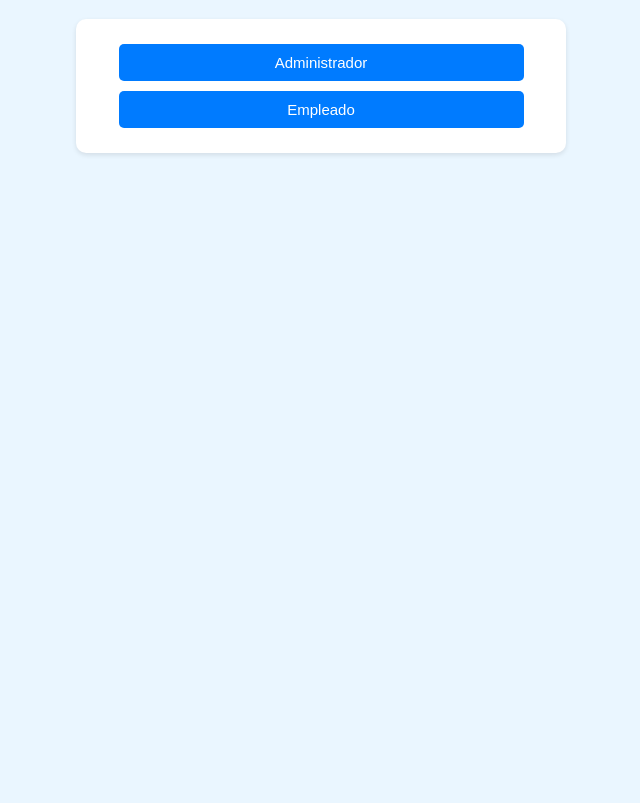
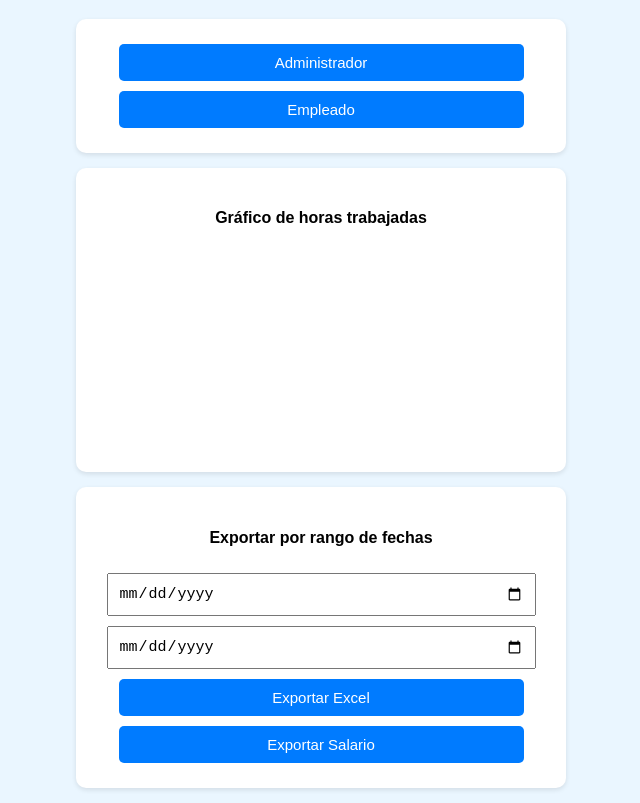
Before and after one commit to Polandent223/PoladentSistema, a plain HTML site: page index.html in a window 1280 px wide. Shown: the part 90-893 px from the top of the page, without its empty margins (319-959 px from the left). Before the commit the page ends 800 px from the top, so only its background shows below. Drawn offline with nearby package versions, Linux system fonts and the light colour scheme; no server answers.

Commit message:
Update index.html

```diff
--- a/index.html
+++ b/index.html
@@ -82,6 +82,21 @@ button.danger{background:#dc3545;}
   </div>
 
   <button onclick="logout()">Salir</button>
+</div>
+
+  <!-- Gráfico de horas trabajadas -->
+<div class="card">
+  <h4>Gráfico de horas trabajadas</h4>
+  <canvas id="horasChart" width="400" height="200"></canvas>
+</div>
+
+<!-- Exportación avanzada por rango de fechas -->
+<div class="card">
+  <h4>Exportar por rango de fechas</h4>
+  <input type="date" id="fechaInicio">
+  <input type="date" id="fechaFin">
+  <button onclick="exportExcelRango()">Exportar Excel</button>
+  <button onclick="exportExcelSalarialRango()">Exportar Salario</button>
 </div>
 
 <!-- EMPLEADO PANEL -->
@@ -236,5 +251,53 @@ function toggleResumen(){resumenVisible=!resumenVisible; adminList.style.display
 // 🔹 INICIO
 backHome(); loadEmpleados(); loadMarcaciones();
 </script>
+  function exportExcelRango() {
+  const inicio = document.getElementById("fechaInicio").value;
+  const fin = document.getElementById("fechaFin").value;
+  if (!inicio || !fin) { alert("Selecciona ambas fechas"); return; }
+  const rows = [["Nombre","Fecha","Tipo","Hora"]];
+  for(const m of excelRows){
+    if(m[1] >= inicio && m[1] <= fin){
+      rows.push(m);
+    }
+  }
+  const wb = XLSX.utils.book_new();
+  const ws = XLSX.utils.aoa_to_sheet(rows);
+  XLSX.utils.book_append_sheet(wb, ws, "ResumenRango");
+  XLSX.writeFile(wb, "Poladent_Marcaciones_Rango.xlsx");
+}
+
+function exportExcelSalarialRango() {
+  const inicio = document.getElementById("fechaInicio").value;
+  const fin = document.getElementById("fechaFin").value;
+  if (!inicio || !fin) { alert("Selecciona ambas fechas"); return; }
+  const resumen = {};
+  for(const m of excelSalarial){
+    if(m.fecha >= inicio && m.fecha <= fin){
+      if(!resumen[m.nombre]) resumen[m.nombre]={dias:{}};
+      if(!resumen[m.nombre].dias[m.fecha]) resumen[m.nombre].dias[m.fecha]={entrada:null,salida:null};
+      if(m.tipo==="entrada") resumen[m.nombre].dias[m.fecha].entrada=m.timestamp;
+      if(m.tipo==="salida") resumen[m.nombre].dias[m.fecha].salida=m.timestamp;
+    }
+  }
+  const wsData=[["Nombre","Fecha","Horas trabajadas","Horas extra","Banco de horas"]];
+  for(const emp in resumen){
+    let bancoTotal=0;
+    for(const dia in resumen[emp].dias){
+      const ent=resumen[emp].dias[dia].entrada;
+      const sal=resumen[emp].dias[dia].salida;
+      if(!ent||!sal) continue;
+      let hrs=(sal-ent)/3600000;
+      let extra=Math.max(0,hrs-8);
+      let normales=Math.min(8,hrs);
+      bancoTotal+=extra;
+      wsData.push([emp,dia,normales.toFixed(2),extra.toFixed(2),bancoTotal.toFixed(2)]);
+    }
+  }
+  const wb=XLSX.utils.book_new();
+  const ws=XLSX.utils.aoa_to_sheet(wsData);
+  XLSX.utils.book_append_sheet(wb, ws, "SalarioRango");
+  XLSX.writeFile(wb, "Poladent_Salario_Rango.xlsx");
+}
 </body>
 </html>
```
